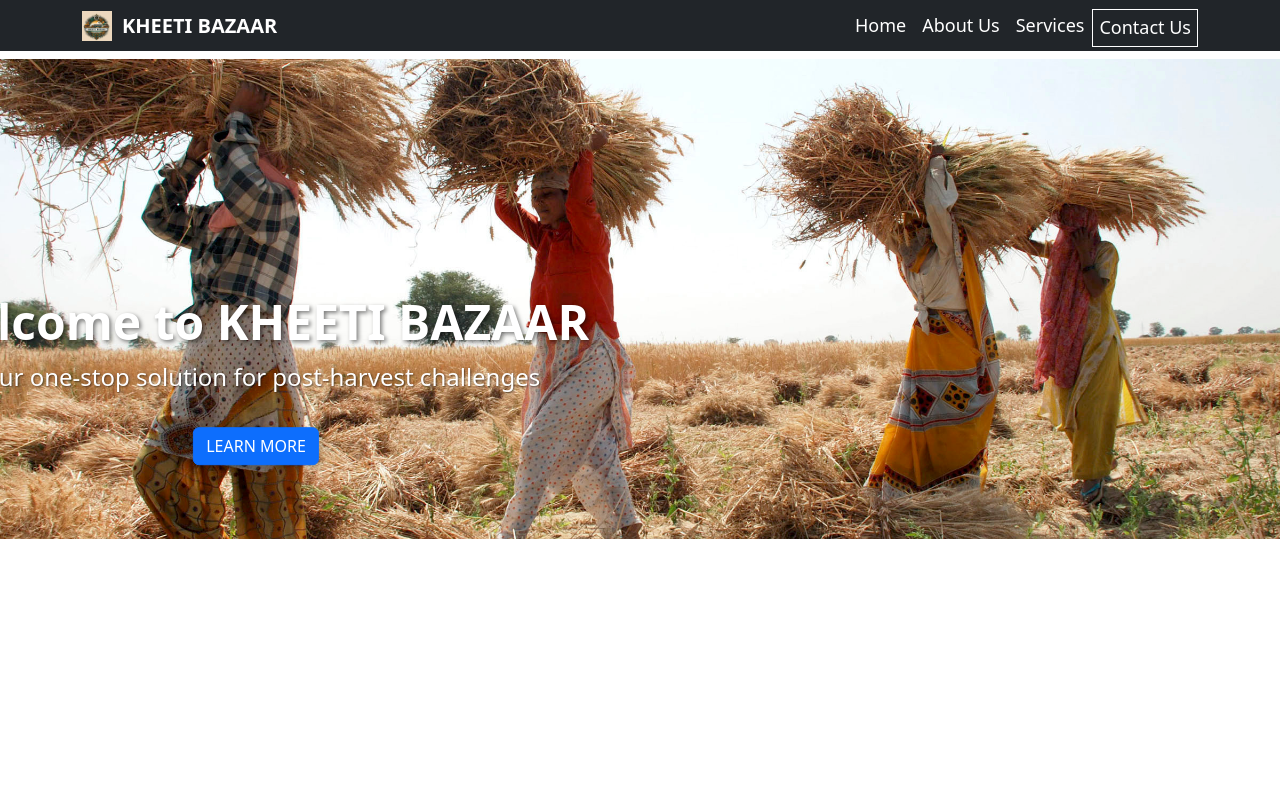
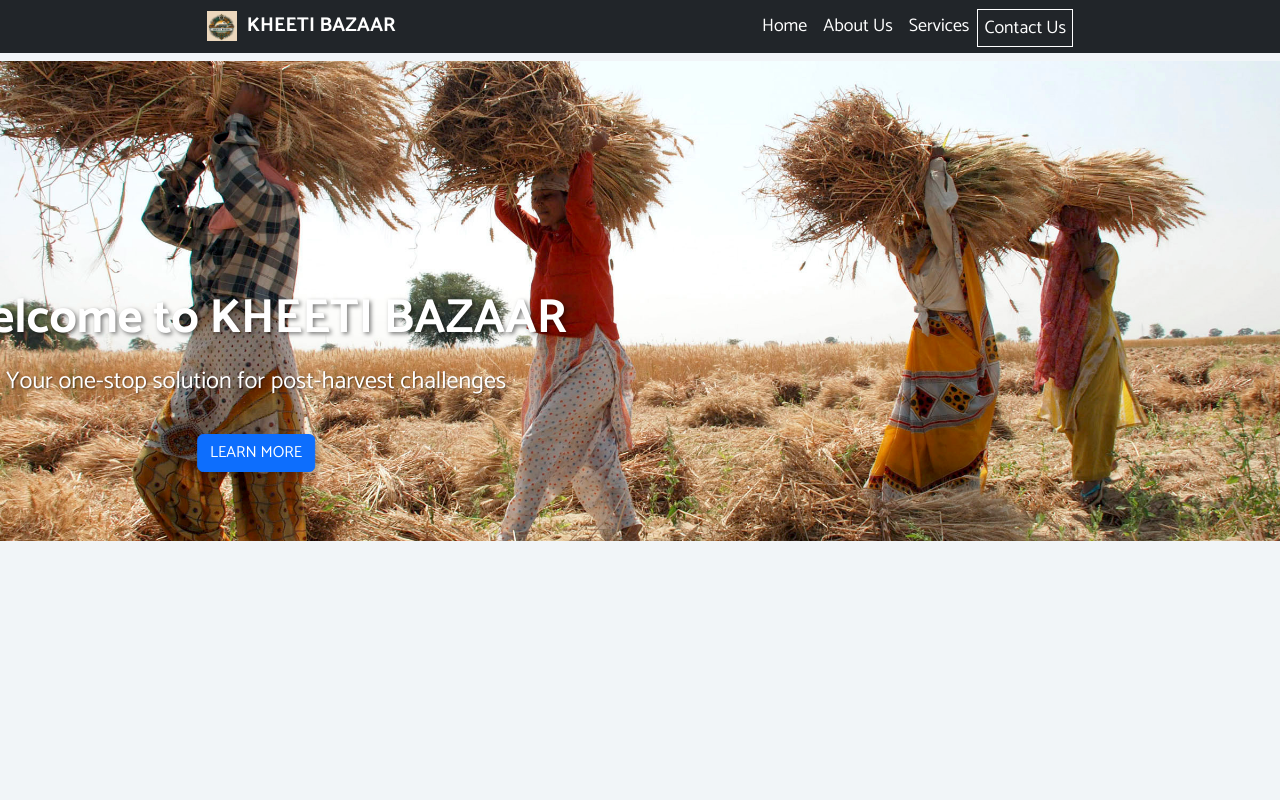
Before and after one commit to KheetiiBazzar123/kheetiBazar_landingPage, a React (Vite) app: page / in a window 1280 px wide. Shown: the top 800 px of the page. Built offline with nearby package versions, Linux system fonts and the light colour scheme; a web font is replaced by a local one.

Commit message:
adding css

```diff
--- a/src/assets/css/style.css
+++ b/src/assets/css/style.css
@@ -207,8 +207,8 @@
 }
 
 .header .logo {
-	height: 30px; /* Adjust as per your logo's aspect ratio */
-	margin-right: 10px; /* Space between logo and brand name */
+	height: 30px;
+	margin-right: 10px;
 }
 
 .header .brand-name {
@@ -216,13 +216,9 @@
 }
 
 .header .nav-link {
-	color: #fff; /* For the navigation links */
+	color: #fff;
 }
 
-/* Adjust the colors, spacing, and other properties to match the design provided */
-/*--------------------------Header End---------------------------------------  */
-
-/*--------------------------Body/Main Start---------------------------------------  */
 
 .main-background {
 	position: relative;
--- a/src/index.css
+++ b/src/index.css
@@ -23,3 +23,149 @@
 	--spacing: 0.25rem;
 	--radius: 0.5rem;
 }
+
+
+* {
+  margin: 0;
+  padding: 0;
+  box-sizing: border-box;
+}
+
+body {
+  font-family: var(--ff-primary);
+  line-height: 1.6;
+  color: var(--clr-grey-1);
+  background-color: var(--clr-grey-10);
+}
+
+
+.container {
+  width: 90%;
+  margin: auto;
+  max-width: 1200px;
+
+  @media (min-width: 768px) {
+    width: 80%;
+  }
+
+  @media (min-width: 992px) {
+    width: 75%;
+  }
+
+  @media (min-width: 1200px) {
+    width: 70%;
+  }
+}
+
+
+.flex {
+	display: flex;
+  }
+
+  .flex-center {
+	display: flex;
+	justify-content: center;
+	align-items: center;
+  }
+
+  .flex-column {
+	display: flex;
+	flex-direction: column;
+  }
+
+  .row {
+	display: flex;
+	flex-wrap: wrap;
+	margin-right: -15px;
+	margin-left: -15px;
+  }
+
+  .col {
+	padding-right: 15px;
+	padding-left: 15px;
+	flex-basis: 0;
+	flex-grow: 1;
+	max-width: 100%;
+  }
+
+  @media (min-width: 480px) {
+	.col-2 { flex: 0 0 16.66667%; max-width: 16.66667%; }
+	.col-3 { flex: 0 0 25%; max-width: 25%; }
+	.col-4 { flex: 0 0 33.33333%; max-width: 33.33333%; }
+  }
+
+  @media (min-width: 768px) {
+	.col-md-2 { flex: 0 0 16.66667%; max-width: 16.66667%; }
+	.col-md-3 { flex: 0 0 25%; max-width: 25%; }
+	.col-md-4 { flex: 0 0 33.33333%; max-width: 33.33333%; }
+  }
+
+  @media (min-width: 992px) {
+	.col-lg-2 { flex: 0 0 16.66667%; max-width: 16.66667%; }
+	.col-lg-3 { flex: 0 0 25%; max-width: 25%; }
+	.col-lg-4 { flex: 0 0 33.33333%; max-width: 33.33333%; }
+  }
+
+  @media (min-width: 1200px) {
+	.col-xl-2 { flex: 0 0 16.66667%; max-width: 16.66667%; }
+	.col-xl-3 { flex: 0 0 25%; max-width: 25%; }
+	.col-xl-4 { flex: 0 0 33.33333%; max-width: 33.33333%; }
+  }
+
+
+@media (min-width: 480px) {
+  .col {
+    flex-basis: 50%;
+  }
+}
+
+@media (min-width: 768px) {
+  .col {
+    flex-basis: 33.3333%;
+  }
+}
+
+@media (min-width: 992px) {
+  .col {
+    flex-basis: 25%;
+  }
+}
+
+@media (min-width: 1200px) {
+  .col {
+    flex-basis: 20%;
+  }
+}
+
+img {
+  max-width: 100%;
+  height: auto;
+}
+
+h1, h2, h3, h4, h5, h6 {
+  margin-bottom: 0.75rem;
+
+  @media (min-width: 768px) {
+    margin-bottom: 1rem;
+  }
+}
+
+h1 { font-size: 2rem; }
+h2 { font-size: 1.8rem; }
+
+@media (min-width: 768px) {
+  h1 { font-size: 2.5rem; }
+  h2 { font-size: 2.25rem; }
+}
+
+
+.footer-bottom {
+  @media (max-width: 768px) {
+    text-align: center;
+
+    p {
+      text-align: center;
+      margin-top: 1rem;
+    }
+  }
+}
```
